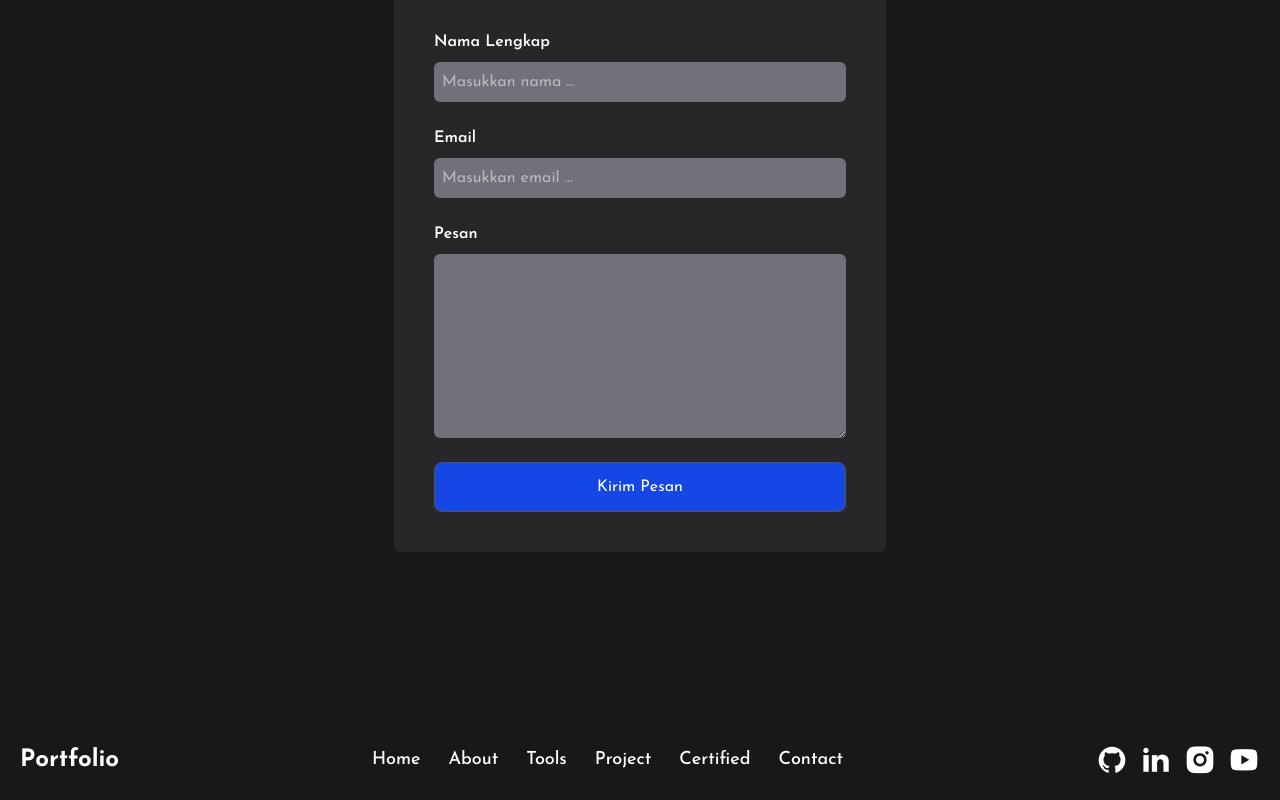
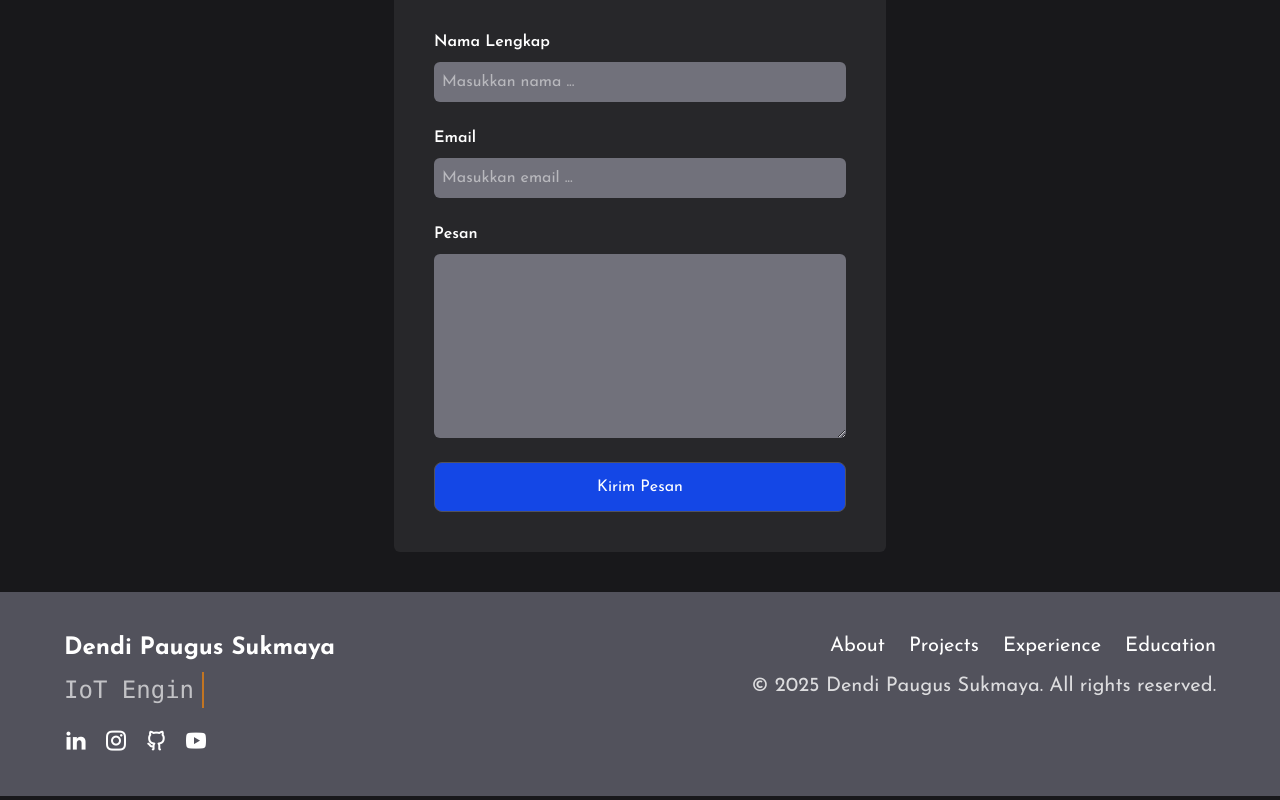
Before and after one commit to dendipauguss/dps-react-portfolio, a React (Vite) app: page / in a window 1280 px wide. Shown: the part 4726-5526 px from the top of the page. Built offline with nearby package versions, Linux system fonts and the light colour scheme; a web font is replaced by a local one.

Commit message:
dev - add project images and contents modified

```diff
--- a/src/components/Footer.jsx
+++ b/src/components/Footer.jsx
@@ -1,34 +1,50 @@
+import Typewriter from "./Typewriter";
+
 const Footer = () => {
+
+    const teks = ["Full-stack Web Developer", "IoT Engineer", "Graphic Designer"];
+
     return (
-        <div className="mt-32 py-4 flex md:flex-row flex-col justify-between items-center md:gap-0 gap-6">
-            <h1 className="text-2xl font-bold">Portfolio</h1>
-            <div className="flex gap-7">
-                <a href="#beranda" className="sm:text-lg text-base font-medium">Home</a>
-                <a href="#tentang" className="sm:text-lg text-base font-medium">About</a>
-                <a href="#tools" className="sm:text-lg text-base font-medium">Tools</a>
-                <a href="#proyek" className="sm:text-lg text-base font-medium">Project</a>
-                <a href="#sertifikasi" className="sm:text-lg text-base font-medium">Certified</a>
-                <a href="#kontak" className="sm:text-lg text-base font-medium">Contact</a>
-            </div>
-            <div className="flex items-center gap-3">
-                <a href="https://github.com/dendipauguss/" target="_blank" rel="noopener noreferrer">
-                    <i className="ri-github-fill ri-2x"></i>
+        <footer className="w-full bg-zinc-600 text-white py-10 px-10">
+            <div className="max-w-6xl mx-auto flex flex-col md:flex-row justify-between items-center md:items-start gap-10">
+
+                {/* Bagian Kiri */}
+                <div className="text-center md:text-left">
+                    <h1 className="text-2xl font-bold">Dendi Paugus Sukmaya</h1>
+                    <p className="text-sm mt-2">
+                        <Typewriter texts={teks} fontSize={"text-2xl/normal"} />
+                    </p>
+                    <div className="flex gap-4 justify-center md:justify-start mt-4">
+                        <a href="https://linkedin.com/in/dendi-paugus-sukmaya" target="_blank" rel="noopener noreferrer" className="hover:opacity-75">
+                            <i className="ri-linkedin-fill ri-xl"></i>
                         </a>
-                <a href="https://linkedin.com/in/dendi-paugus-sukmaya" target="_blank" rel="noopener noreferrer">
-                    <i className="ri-linkedin-fill ri-2x"></i>
+                        <a href="https://www.instagram.com/_denpau89/" target="_blank" rel="noopener noreferrer" className="hover:opacity-75">
+                            <i className="ri-instagram-line ri-xl"></i>
                         </a>
-                <a href="https://www.instagram.com/_denpau89/" target="_blank" rel="noopener noreferrer">
-                    <i className="ri-instagram-fill ri-2x"></i>
+                        <a href="https://github.com/dendipauguss" target="_blank" rel="noopener noreferrer" className="hover:opacity-75">
+                            <i className="ri-github-line ri-xl"></i>
                         </a>
-                {/* <a href="#" target="_blank" rel="noopener noreferrer">
-                    <i className="ri-reddit-fill ri-2x"></i>
-                </a> */}
                         <a href="https://www.youtube.com/@dendipaugussukmaya3303" target="_blank" rel="noopener noreferrer">
-                    <i className="ri-youtube-fill ri-2x"></i>
+                            <i className="ri-youtube-fill ri-xl"></i>
                         </a>
                     </div>
                 </div>
-    )
-}
 
-export default Footer
+                {/* Bagian Kanan */}
+                <div className="text-center md:text-right">
+                    <div className="flex flex-wrap gap-6 justify-center md:justify-end text-sm mb-3">
+                        <a href="#about" className="hover:underline text-xl">About</a>
+                        <a href="#projects" className="hover:underline text-xl">Projects</a>
+                        <a href="#experience" className="hover:underline text-xl">Experience</a>
+                        <a href="#education" className="hover:underline text-xl">Education</a>
+                    </div>
+                    <p className="text-xl opacity-80">
+                        © 2025 Dendi Paugus Sukmaya. All rights reserved.
+                    </p>
+                </div>
+            </div>
+        </footer>
+    );
+};
+
+export default Footer;
--- a/src/components/Typewriter.jsx
+++ b/src/components/Typewriter.jsx
@@ -1,6 +1,6 @@
 import { useState, useEffect } from "react";
 
-const Typewriter = ({ texts }) => {
+const Typewriter = ({ texts, fontSize = "text-3xl/normal" }) => {
     const [index, setIndex] = useState(0);
     const [subIndex, setSubIndex] = useState(0);
     const [deleting, setDeleting] = useState(false);
@@ -31,7 +31,7 @@ const Typewriter = ({ texts }) => {
 
     return (
         <div className="flex justify-start mb-6">
-            <h1 className="text-3xl/normal font-mono text-white border-r-2 border-orange-400 pr-2 min-h-[1em] opacity-65">
+            <h1 className={`${fontSize} font-mono text-white border-r-2 border-orange-400 pr-2 min-h-[1em] opacity-65`}>
                 {subIndex === 0
                     ? <span className="invisible">_</span>
                     : texts[index].substring(0, subIndex)
--- a/src/main.jsx
+++ b/src/main.jsx
@@ -20,7 +20,7 @@ createRoot(document.getElementById('root')).render(
       <Navbar />
       <App />
       <ScrollToTopButton />
-      <Footer />
     </div>
+    <Footer />
   </StrictMode>,
 )
```
Lines whose indentation alone changed are shown as unchanged.
